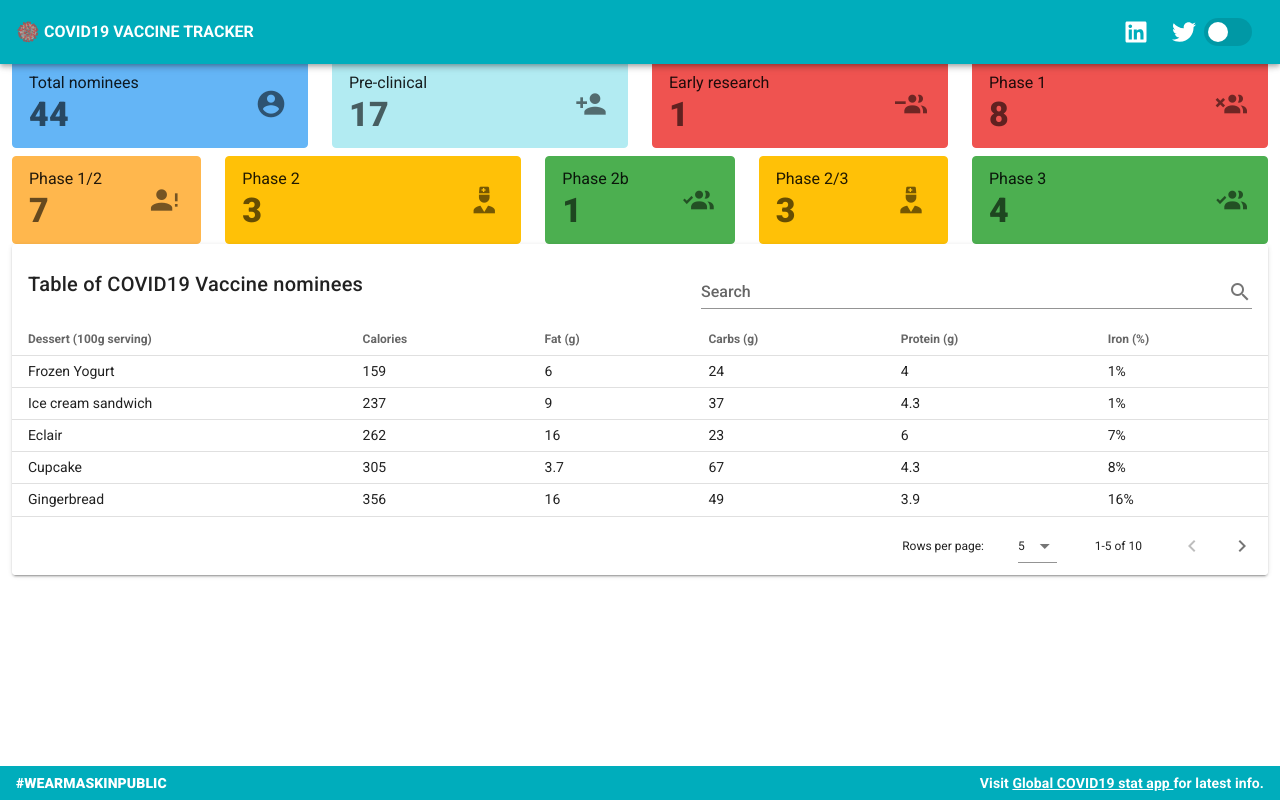
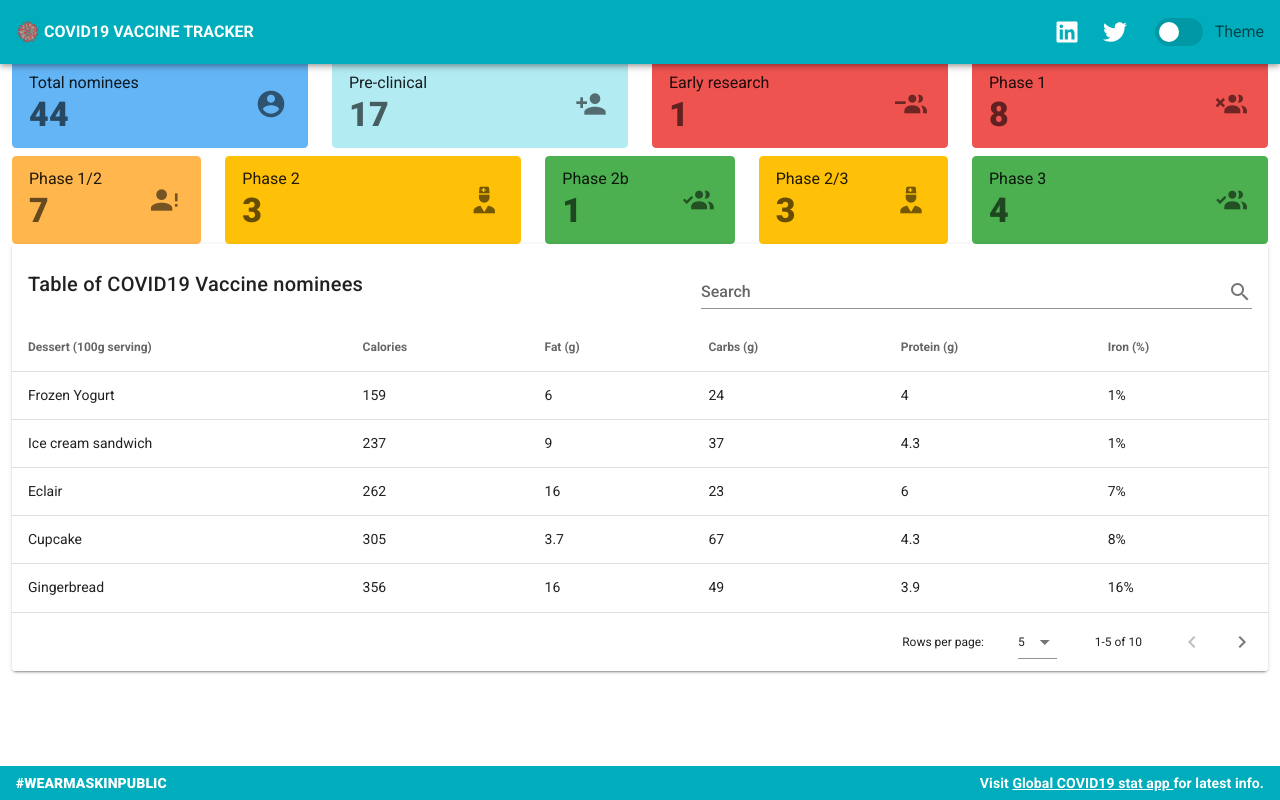
Before and after one commit to edcsu/covid19vaccinetracker, a Vue app: page /#/ in a window 1280 px wide. Built offline with nearby package versions, Linux system fonts and the light colour scheme; a web font is replaced by a local one.

Commit message:
style: theme switch

```diff
--- a/src/components/Header.vue
+++ b/src/components/Header.vue
@@ -67,6 +67,8 @@
         inset
         v-on="on"
         color="info"
+        class="ml-5"
+        label="Theme"
         ></v-switch>
       </template>
       <span>
--- a/src/components/Table.vue
+++ b/src/components/Table.vue
@@ -13,7 +13,6 @@
         ></v-text-field>
       </v-card-title>
       <v-data-table
-        dense
         :headers="headers"
         :items="desserts"
         :search="search"
```
